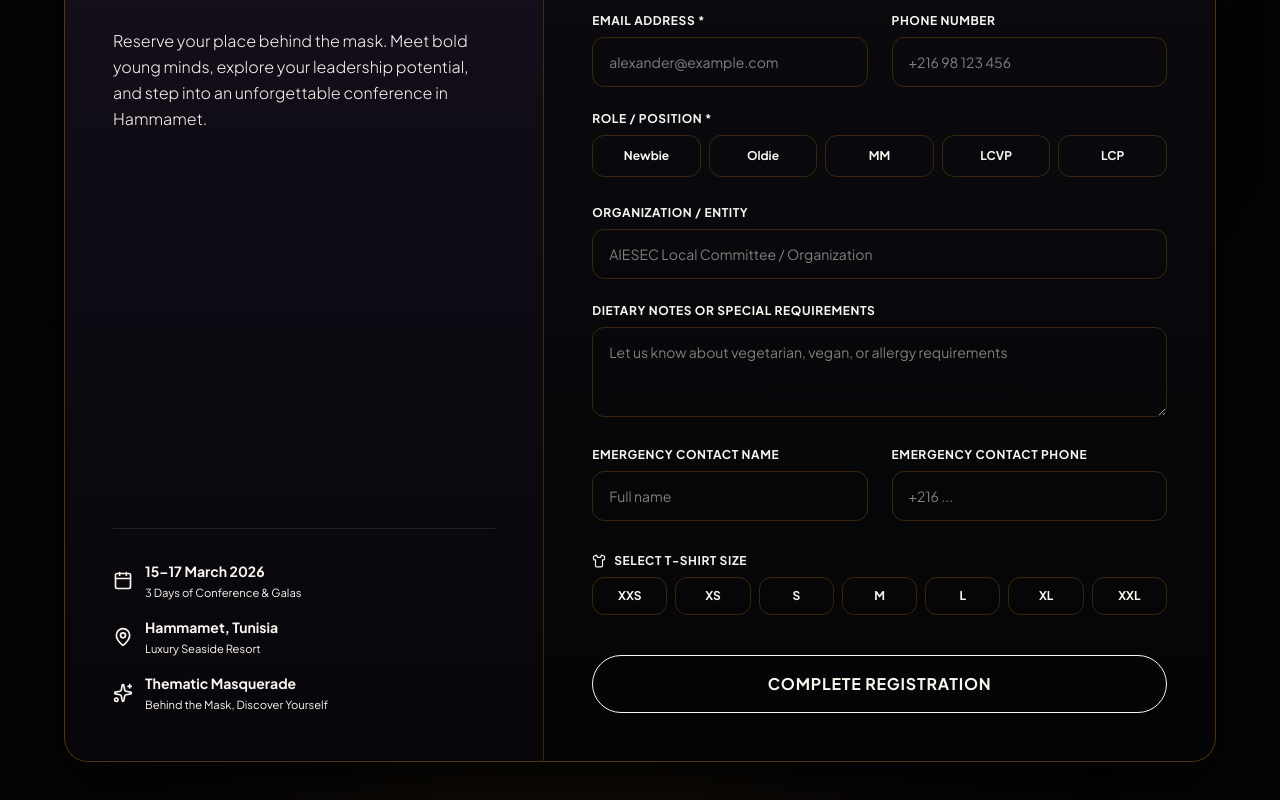
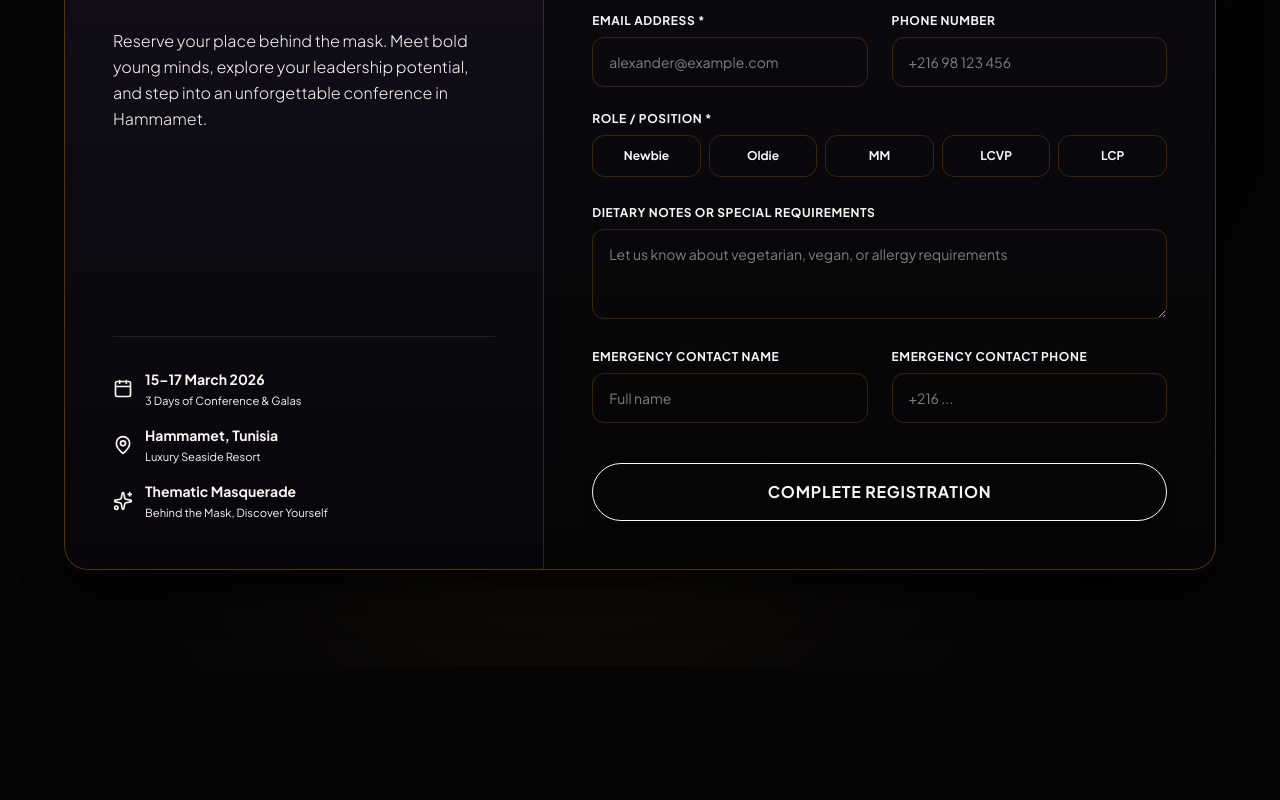
Before and after one commit to ghaith-ben-amor/LMS, a Next.js app: page /registration in a window 1280 px wide. Shown: the part 392-1192 px from the top of the page. After the commit the page ends 1058 px from the top, so only its background shows below. Built offline with nearby package versions, Linux system fonts and the light colour scheme.

Commit message:
Remove tshirt references and organization input field

```diff
--- a/app/admin/page.tsx
+++ b/app/admin/page.tsx
@@ -3,7 +3,7 @@
 import { useEffect, useMemo, useState, useCallback, useRef } from "react";
 import Link from "next/link";
 import {
-  RefreshCw, Search, Trash2, Users, Utensils, Shirt, Download,
+  RefreshCw, Search, Trash2, Users, Utensils, Download,
   ArrowLeft, Calendar, Plus, Pencil, Check, X, GripVertical,
   ChevronDown, ChevronUp, Clock, MapPin, User as UserIcon, ChevronLeft, ChevronRight,
   Lock, LogOut, Eye, EyeOff, ShieldCheck, Building, UtensilsCrossed, TrendingUp,
@@ -23,7 +23,6 @@ type Delegate = {
   position?: string;
   phone?: string;
   dietary_restrictions?: string;
-  tshirt_size?: string;
   created_at: string;
 };
 
@@ -609,11 +608,11 @@ function DelegatesTab() {
 
   const exportCSV = () => {
     if (!delegates.length) return;
-    const headers = ["ID", "Full Name", "Email", "Phone", "Organization", "Position", "Dietary", "T-Shirt", "Date"];
+    const headers = ["ID", "Full Name", "Email", "Phone", "Organization", "Position", "Dietary", "Date"];
     const rows = delegates.map((d) => [
       d.id, `"${d.full_name}"`, `"${d.email}"`, `"${d.phone || ""}"`,
       `"${d.organization || ""}"`, `"${d.position || ""}"`,
-      `"${d.dietary_restrictions || ""}"`, `"${d.tshirt_size || ""}"`,
+      `"${d.dietary_restrictions || ""}"`,
       `"${new Date(d.created_at).toLocaleDateString()}"`,
     ]);
     const csv = "data:text/csv;charset=utf-8," + [headers.join(","), ...rows.map((r) => r.join(","))].join("\n");
@@ -630,18 +629,6 @@ function DelegatesTab() {
   const uniqueOrgs = useMemo(() => {
     const orgs = new Set(delegates.map((d) => d.organization?.trim().toLowerCase()).filter(Boolean));
     return orgs.size;
-  }, [delegates]);
-
-  const tshirtStats = useMemo(() => {
-    const sizes = ["XXS", "XS", "S", "M", "L", "XL", "XXL"];
-    const counts: Record<string, number> = {};
-    sizes.forEach((s) => (counts[s] = 0));
-    delegates.forEach((d) => {
-      if (d.tshirt_size && counts[d.tshirt_size] !== undefined) {
-        counts[d.tshirt_size]++;
-      }
-    });
-    return counts;
   }, [delegates]);
 
   const dietaryCount = useMemo(() => {
@@ -728,38 +715,7 @@ function DelegatesTab() {
         </div>
       </section>
 
-      {/* ─── T-Shirt Size Distribution Bar Chart ─── */}
-      <section className="rounded-2xl border border-amber-500/20 bg-[#0e0c14]/90 p-5 sm:p-6 backdrop-blur-xl shadow-lg">
-        <div className="flex items-center justify-between mb-4">
-          <div className="flex items-center gap-2">
-            <Shirt size={18} className="text-amber-400" />
-            <h3 className="text-xs font-bold uppercase tracking-wider text-ivory">T-Shirt Size Distribution</h3>
-          </div>
-          <span className="text-xs text-ivory-dark font-mono">{totalCount} Total Registrations</span>
-        </div>
 
-        <div className="grid grid-cols-2 sm:grid-cols-7 gap-3">
-          {Object.entries(tshirtStats).map(([size, count]) => {
-            const pct = totalCount > 0 ? Math.round((count / totalCount) * 100) : 0;
-            return (
-              <div key={size} className="rounded-xl border border-white/5 bg-white/[0.02] p-3 text-center">
-                <div className="flex items-center justify-between text-xs font-bold text-ivory mb-1.5">
-                  <span className="text-amber-400 font-mono">{size}</span>
-                  <span className="font-mono text-ivory-muted">{count}</span>
-                </div>
-                {/* Progress bar */}
-                <div className="w-full bg-white/10 rounded-full h-1.5 overflow-hidden">
-                  <div
-                    className="bg-gradient-to-r from-amber-500 to-amber-300 h-full rounded-full transition-all duration-500"
-                    style={{ width: `${pct}%` }}
-                  />
-                </div>
-                <span className="text-[0.65rem] text-ivory-dark mt-1.5 block font-mono">{pct}%</span>
-              </div>
-            );
-          })}
-        </div>
-      </section>
 
       {/* Table */}
       <section className="glass-card rounded-3xl border border-amber-500/20 overflow-hidden shadow-2xl">
@@ -799,16 +755,15 @@ function DelegatesTab() {
                 <th className="px-6 py-4">Delegate Details</th>
                 <th className="px-6 py-4">Organization</th>
                 <th className="px-6 py-4">Contact Info</th>
-                <th className="px-6 py-4">T-Shirt</th>
                 <th className="px-6 py-4">Registered Date</th>
                 <th className="px-6 py-4 text-right">Actions</th>
               </tr>
             </thead>
             <tbody className="divide-y divide-white/[0.06]">
               {isLoading ? (
-                <tr><td colSpan={6} className="px-6 py-12 text-center text-ivory-muted font-light">Loading registrations...</td></tr>
+                <tr><td colSpan={5} className="px-6 py-12 text-center text-ivory-muted font-light">Loading registrations...</td></tr>
               ) : filteredDelegates.length === 0 ? (
-                <tr><td colSpan={6} className="px-6 py-12 text-center text-ivory-muted font-light">No registrations found.</td></tr>
+                <tr><td colSpan={5} className="px-6 py-12 text-center text-ivory-muted font-light">No registrations found.</td></tr>
               ) : (
                 filteredDelegates.map((d) => (
                   <tr key={d.id} className="transition hover:bg-white/[0.03]">
@@ -820,9 +775,6 @@ function DelegatesTab() {
                     <td className="px-6 py-4">
                       <p className="text-ivory">{d.email}</p>
                       <p className="text-xs text-ivory-dark mt-0.5">{d.phone || "No phone"}</p>
-                    </td>
-                    <td className="px-6 py-4 font-bold text-gold">
-                      {d.tshirt_size ? <Badge variant="gold">{d.tshirt_size}</Badge> : "—"}
                     </td>
                     <td className="px-6 py-4 text-xs text-ivory-dark font-mono">
                       {new Date(d.created_at).toLocaleDateString()}
--- a/app/api/registration/route.ts
+++ b/app/api/registration/route.ts
@@ -67,10 +67,7 @@ export async function POST(request: Request) {
       );
     }
 
-    const allowedSizes = ["XXS", "XS", "S", "M", "L", "XL", "XXL"];
-    if (body.tshirt_size && !allowedSizes.includes(body.tshirt_size)) {
-      return NextResponse.json({ error: "Invalid t-shirt size" }, { status: 400 });
-    }
+
 
     // Check if delegate already exists with this email
     const existingDelegate = await getDelegateByEmail(email);
@@ -91,7 +88,6 @@ export async function POST(request: Request) {
       dietary_restrictions: typeof body.dietary_restrictions === "string" ? body.dietary_restrictions.trim() : undefined,
       emergency_contact_name: typeof body.emergency_contact_name === "string" ? body.emergency_contact_name.trim() : undefined,
       emergency_contact_phone: typeof body.emergency_contact_phone === "string" ? body.emergency_contact_phone.trim() : undefined,
-      tshirt_size: body.tshirt_size,
     } satisfies RegistrationFormData);
 
 
--- a/src/components/DelegateRegistrationForm.tsx
+++ b/src/components/DelegateRegistrationForm.tsx
@@ -2,10 +2,7 @@
 
 import { FormEvent, useState } from "react";
 import Button from "./ui/Button";
-import { CheckCircle2, AlertCircle, Shirt } from "lucide-react";
-
-type TshirtSize = "XXS" | "XS" | "S" | "M" | "L" | "XL" | "XXL";
-const tshirtSizes: TshirtSize[] = ["XXS", "XS", "S", "M", "L", "XL", "XXL"];
+import { CheckCircle2, AlertCircle } from "lucide-react";
 
 const POSITIONS = ["Newbie", "Oldie", "MM", "LCVP", "LCP"];
 const DEPARTMENTS = ["OGT", "OGV", "IGT", "IGV", "MKT", "TM", "F&L", "BD&EWA"];
@@ -20,7 +17,6 @@ const initialForm = {
   dietary_restrictions: "",
   emergency_contact_name: "",
   emergency_contact_phone: "",
-  tshirt_size: "" as TshirtSize | "",
 };
 
 export default function DelegateRegistrationForm() {
@@ -45,7 +41,7 @@ export default function DelegateRegistrationForm() {
     try {
       const finalOrg = showDepartment
         ? (formData.department ? `Department: ${formData.department}` : "")
-        : formData.organization;
+        : "";
 
       const response = await fetch("/api/registration", {
         method: "POST",
@@ -59,7 +55,6 @@ export default function DelegateRegistrationForm() {
           dietary_restrictions: formData.dietary_restrictions,
           emergency_contact_name: formData.emergency_contact_name,
           emergency_contact_phone: formData.emergency_contact_phone,
-          tshirt_size: formData.tshirt_size || undefined,
         }),
       });
 
@@ -187,10 +182,9 @@ export default function DelegateRegistrationForm() {
           </div>
         </div>
 
-        {/* Dynamic Organization / Department Replacement */}
+        {/* Dynamic Department Selector (shown when position is not Newbie and not LCP) */}
+        {showDepartment && (
           <div className="sm:col-span-2">
-          {showDepartment ? (
-            <div>
             <label className={`${labelClass} flex items-center justify-between`}>
               <span>Department *</span>
               <span className="text-[0.65rem] text-amber-400 font-normal">Select your AIESEC Department</span>
@@ -215,22 +209,7 @@ export default function DelegateRegistrationForm() {
               })}
             </div>
           </div>
-          ) : (
-            <div>
-              <label htmlFor="organization" className={labelClass}>
-                Organization / Entity
-              </label>
-              <input
-                id="organization"
-                name="organization"
-                value={formData.organization}
-                onChange={(e) => updateField("organization", e.target.value)}
-                className={inputClass}
-                placeholder="AIESEC Local Committee / Organization"
-              />
-            </div>
         )}
-        </div>
 
 
         <div className="sm:col-span-2">
@@ -278,33 +257,6 @@ export default function DelegateRegistrationForm() {
         </div>
       </div>
 
-      {/* T-Shirt Size Selector */}
-      <div className="pt-2">
-        <label className={`${labelClass} flex items-center gap-2`}>
-          <Shirt size={14} className="text-gold" />
-          <span>Select T-Shirt Size</span>
-        </label>
-        <div className="grid grid-cols-4 gap-2 sm:grid-cols-7">
-          {tshirtSizes.map((size) => {
-            const isSelected = formData.tshirt_size === size;
-            return (
-              <button
-                key={size}
-                type="button"
-                onClick={() => updateField("tshirt_size", isSelected ? "" : size)}
-                className={`rounded-xl border py-2.5 text-xs font-bold uppercase transition-all cursor-pointer ${
-                  isSelected
-                    ? "border-amber-400 bg-amber-500 text-obsidian shadow-md shadow-amber-500/20"
-                    : "border-amber-500/20 bg-obsidian-surface/60 text-ivory-muted hover:border-amber-500/50 hover:text-ivory"
-                }`}
-                aria-pressed={isSelected}
-              >
-                {size}
-              </button>
-            );
-          })}
-        </div>
-      </div>
 
       {/* Submit Button */}
       <div className="pt-4">
--- a/src/data/delegates.ts
+++ b/src/data/delegates.ts
@@ -19,7 +19,6 @@ export interface Delegate {
   dietary_restrictions?: string;
   emergency_contact_name?: string;
   emergency_contact_phone?: string;
-  tshirt_size?: string;
   created_at: string;
 }
 
@@ -32,7 +31,6 @@ export interface RegistrationFormData {
   dietary_restrictions?: string;
   emergency_contact_name?: string;
   emergency_contact_phone?: string;
-  tshirt_size?: "XXS" | "XS" | "S" | "M" | "L" | "XL" | "XXL";
 }
 
 // ─── Upstash Redis / Vercel KV Singleton ───────────────────────────────────
@@ -80,7 +78,6 @@ function getDb() {
         dietary_restrictions TEXT,
         emergency_contact_name TEXT,
         emergency_contact_phone TEXT,
-        tshirt_size TEXT,
         created_at DATETIME DEFAULT CURRENT_TIMESTAMP
       );
     `);
@@ -113,7 +110,6 @@ export async function registerDelegate(data: RegistrationFormData): Promise<Dele
       dietary_restrictions: data.dietary_restrictions,
       emergency_contact_name: data.emergency_contact_name,
       emergency_contact_phone: data.emergency_contact_phone,
-      tshirt_size: data.tshirt_size,
       created_at: new Date().toISOString(),
     };
 
@@ -126,8 +122,8 @@ export async function registerDelegate(data: RegistrationFormData): Promise<Dele
   const db = getDb();
   if (db) {
     const stmt = db.prepare(`
-      INSERT INTO delegates (full_name, email, organization, position, phone, dietary_restrictions, emergency_contact_name, emergency_contact_phone, tshirt_size)
-      VALUES (?, ?, ?, ?, ?, ?, ?, ?, ?);
+      INSERT INTO delegates (full_name, email, organization, position, phone, dietary_restrictions, emergency_contact_name, emergency_contact_phone)
+      VALUES (?, ?, ?, ?, ?, ?, ?, ?);
     `);
 
     const result = stmt.run(
@@ -138,8 +134,7 @@ export async function registerDelegate(data: RegistrationFormData): Promise<Dele
       data.phone || null,
       data.dietary_restrictions || null,
       data.emergency_contact_name || null,
-      data.emergency_contact_phone || null,
-      data.tshirt_size || null
+      data.emergency_contact_phone || null
     );
 
     const row = db.prepare("SELECT * FROM delegates WHERE id = ?").get(result.lastInsertRowid) as Delegate;
@@ -157,7 +152,6 @@ export async function registerDelegate(data: RegistrationFormData): Promise<Dele
     dietary_restrictions: data.dietary_restrictions,
     emergency_contact_name: data.emergency_contact_name,
     emergency_contact_phone: data.emergency_contact_phone,
-    tshirt_size: data.tshirt_size,
     created_at: new Date().toISOString(),
   };
   memoryStore.unshift(newDelegate);
@@ -228,9 +222,4 @@ export async function deleteDelegate(id: number): Promise<boolean> {
   return false;
 }
 
-export async function getDelegatesByTshirtSize(size: "XXS" | "XS" | "S" | "M" | "L" | "XL" | "XXL"): Promise<Delegate[]> {
-  const all = await getAllDelegates();
-  return all.filter((d) => d.tshirt_size === size);
-}
-
 export default getDb();
```
Also changed, not shown: src/lib/mailer.ts (+1 -11 lines), public/images/hero_mask.png. Lines whose indentation alone changed are shown as unchanged.
